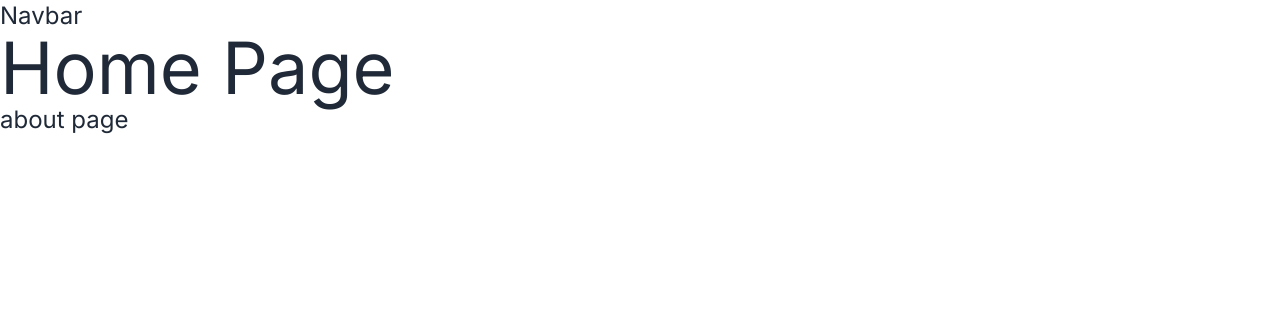
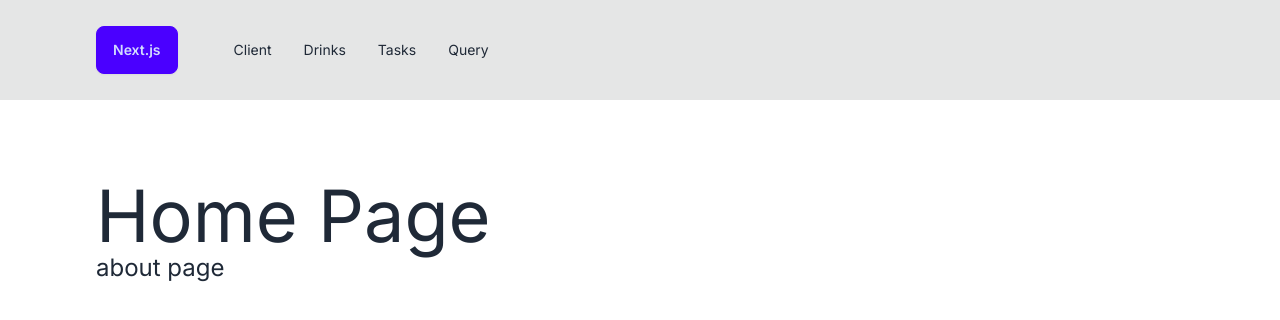
Before and after one commit to lukegartner/Next.js-Fundamentals, a Next.js app: page / in a window 1280 px wide. Shown: the top 320 px of the page. Built offline with nearby package versions, Linux system fonts and the light colour scheme.

Commit message:
completes navbar challenge

```diff
--- a/app/layout.js
+++ b/app/layout.js
@@ -1,5 +1,6 @@
 import { Inter } from "next/font/google";
 import "./globals.css";
+import Navbar from "@/components/Navbar";
 
 const inter = Inter({ subsets: ["latin"] });
 
@@ -12,8 +13,8 @@
   return (
     <html lang="en">
       <body className={inter.className}>
-        <nav className="text-2xl text-p">Navbar</nav>
-        {children}
+        <Navbar />
+        <main className="px-8 py-20 max-w-6xl mx-auto">{children}</main>
       </body>
     </html>
   );
--- /dev/null
+++ b/components/Navbar.jsx
@@ -0,0 +1,33 @@
+import Link from "next/link";
+
+const links = [
+  { href: "/client", label: "client" },
+  { href: "/drinks", label: "drinks" },
+  { href: "/tasks", label: "tasks" },
+  { href: "/query", label: "query" },
+];
+
+const Navbar = () => {
+  return (
+    <nav className="bg-base-300 py-4 ">
+      <div className="navbar px-8 max-w-6xl mx-auto flex-col sm:flex-row">
+        <Link href="/" className="btn btn-primary">
+          Next.js
+        </Link>
+        <ul className="menu menu-horizontal md:ml-8">
+          {links.map((link) => {
+            return (
+              <li key={link.href}>
+                <Link href={link.href} className="capitalize">
+                  {link.label}
+                </Link>
+              </li>
+            );
+          })}
+        </ul>
+      </div>
+    </nav>
+  );
+};
+
+export default Navbar;
```
